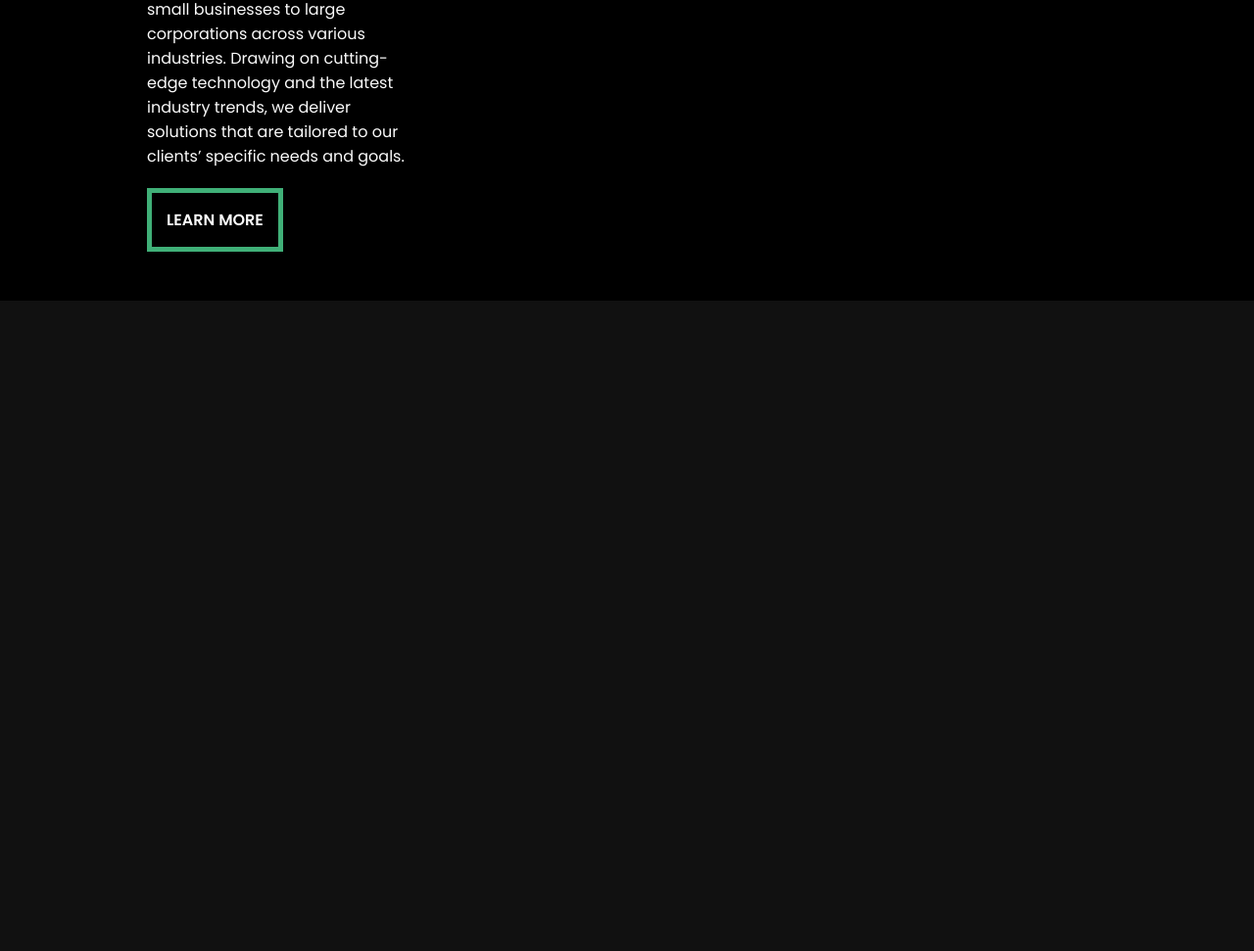
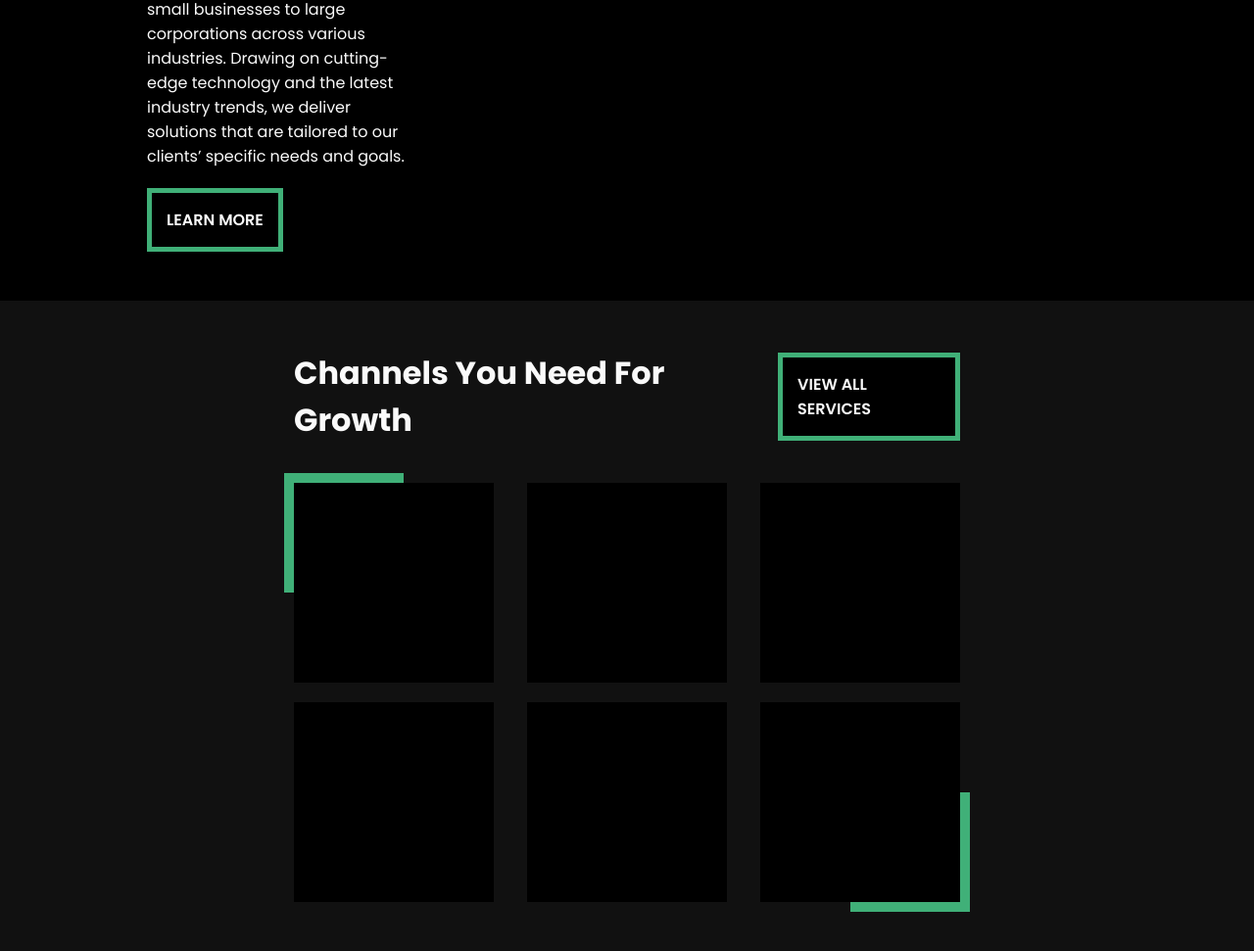
Before and after one commit to sekerhalithamza/Growth-Scale-Agency, a website: page dev/src/index.html in a window 1280 px wide. Shown: the part 1662-2633 px from the top of the page at 98% size. Before the commit the page ends 1969 px from the top, so only its background shows below. Drawn offline with nearby package versions, Linux system fonts and the light colour scheme; files that its build step writes are made by us from their sources.

Commit message:
add: section-services WIP

```diff
--- a/dev/src/index.html
+++ b/dev/src/index.html
@@ -60,6 +60,20 @@
         </div>
         <img src="assets/section-about.webp" class="section-about--img" alt="About Us Image" />
       </section>
+      <section class="section-services">
+        <div class="section-services__top">
+          <h2 class="section-services__top--title">Channels You Need For Growth</h2>
+          <a href="#" class="section-services__top--btn btn-primary">VIEW ALL SERVICES</a>
+        </div>
+        <div class="section-services__wrapper">
+          <div class="section-services__wrapper-container"></div>
+          <div class="section-services__wrapper-container"></div>
+          <div class="section-services__wrapper-container"></div>
+          <div class="section-services__wrapper-container"></div>
+          <div class="section-services__wrapper-container"></div>
+          <div class="section-services__wrapper-container"></div>
+        </div>
+      </section>
     </main>
   </body>
 </html>
--- a/dev/src/sass/layout/_section-services.scss
+++ b/dev/src/sass/layout/_section-services.scss
@@ -0,0 +1,71 @@
+.section-services {
+  display: flex;
+  flex-direction: column;
+  padding-inline: 30rem;
+  padding-block: 5rem;
+  gap: 4rem;
+
+  &__top {
+    display: flex;
+    align-items: center;
+    width: 100%;
+    justify-content: space-between;
+
+    &--title {
+      font-size: map-get($font-sizes, xxl);
+    }
+  }
+
+  &__wrapper {
+    display: grid;
+    grid-template-columns: 1fr 1fr 1fr;
+    grid-template-rows: 1fr 1fr;
+    width: 100%;
+    column-gap: 5%;
+    row-gap: 2rem;
+
+    &-container {
+      position: relative;
+      width: 100%;
+      aspect-ratio: 1/1;
+      height: auto;
+      background-color: map-get($colors, secondary);
+      transition: all 500ms ease;
+
+      &:hover {
+        cursor: pointer;
+        background-color: map-get($colors, primary);
+        transform: translateY(-3%);
+      }
+
+      &:first-child {
+        transform: none;
+
+        &::before {
+          content: "";
+          position: absolute;
+          top: 0;
+          left: 0;
+          width: 50%;
+          height: 50%;
+          outline: 1rem map-get($colors, primary) solid;
+          z-index: -1;
+        }
+      }
+
+      &:last-child {
+        transform: none;
+        &::before {
+          content: "";
+          position: absolute;
+          bottom: 0;
+          right: 0;
+          width: 50%;
+          height: 50%;
+          outline: 1rem map-get($colors, primary) solid;
+          z-index: -1;
+        }
+      }
+    }
+  }
+}
```
